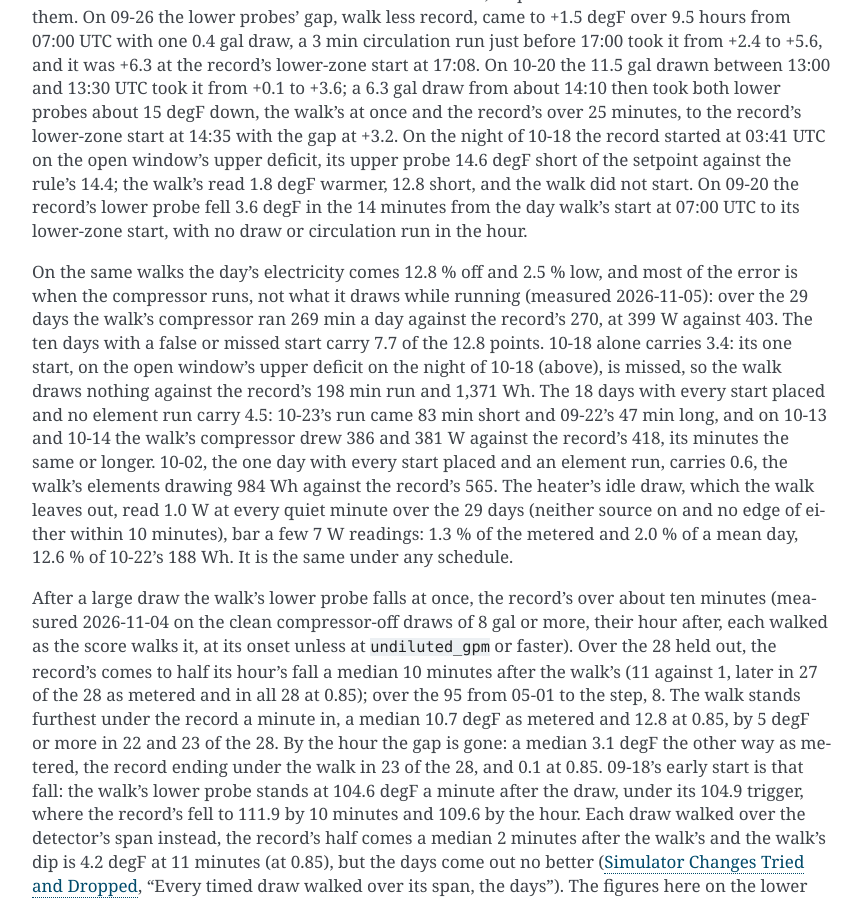
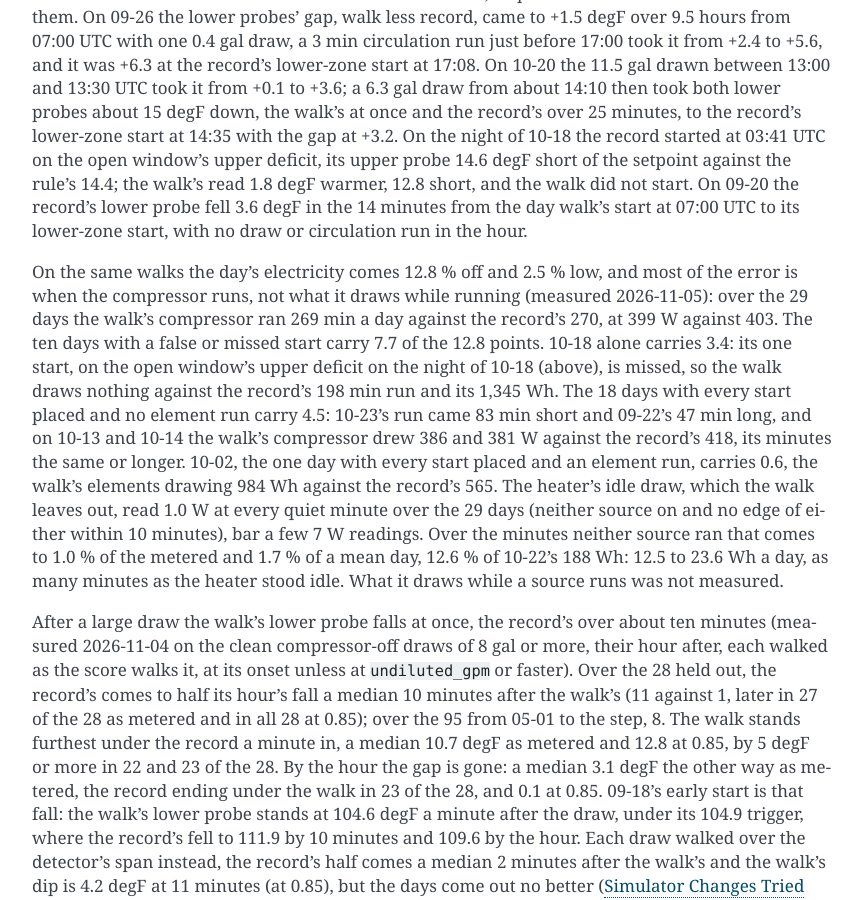
Before and after one commit to eman/nwp500-python, a Sphinx documentation site: the page built from docs/explanation/simulator.rst, in a window 1280 px wide and 900 px high, scrolled down 12627 px. Shown: the whole window, without its empty margins (338-1200 px from the left). Built offline with Sphinx 7.4.7, drawn with Linux system fonts in a browser that asks for light colours.

Commit message:
docs(sim): the idle draw at 1.0 W over the idle minutes; 10-18's run's Wh

```diff
--- a/docs/explanation/simulator.rst
+++ b/docs/explanation/simulator.rst
@@ -735,17 +735,19 @@ compressor ran 269 min a day against the record's 270, at 399 W against
 403. The ten days with a false or missed start carry 7.7 of the 12.8
 points. 10-18 alone carries 3.4: its one start, on the open window's
 upper deficit on the night of 10-18 (above), is missed, so the walk
-draws nothing against the record's 198 min run and 1,371 Wh. The 18 days
-with every start placed and no element run carry 4.5: 10-23's run came
-83 min short and 09-22's 47 min long, and on 10-13 and 10-14 the walk's
-compressor drew 386 and 381 W against the record's 418, its minutes the
-same or longer. 10-02, the one day with every start placed and an
-element run, carries 0.6, the walk's elements drawing 984 Wh against the
-record's 565. The heater's idle draw, which the walk leaves out, read
-1.0 W at every quiet minute over the 29 days (neither source on and no
-edge of either within 10 minutes), bar a few 7 W readings: 1.3 % of the
-metered and 2.0 % of a mean day, 12.6 % of 10-22's 188 Wh. It is the
-same under any schedule.
+draws nothing against the record's 198 min run and its 1,345 Wh. The 18
+days with every start placed and no element run carry 4.5: 10-23's run
+came 83 min short and 09-22's 47 min long, and on 10-13 and 10-14 the
+walk's compressor drew 386 and 381 W against the record's 418, its
+minutes the same or longer. 10-02, the one day with every start placed
+and an element run, carries 0.6, the walk's elements drawing 984 Wh
+against the record's 565. The heater's idle draw, which the walk leaves
+out, read 1.0 W at every quiet minute over the 29 days (neither source
+on and no edge of either within 10 minutes), bar a few 7 W readings.
+Over the minutes neither source ran that comes to 1.0 % of the metered
+and 1.7 % of a mean day, 12.6 % of 10-22's 188 Wh: 12.5 to 23.6 Wh a
+day, as many minutes as the heater stood idle. What it draws while a
+source runs was not measured.
 
 After a large draw the walk's lower probe falls at once, the record's
 over about ten minutes (measured 2026-11-04 on the clean compressor-off
```
